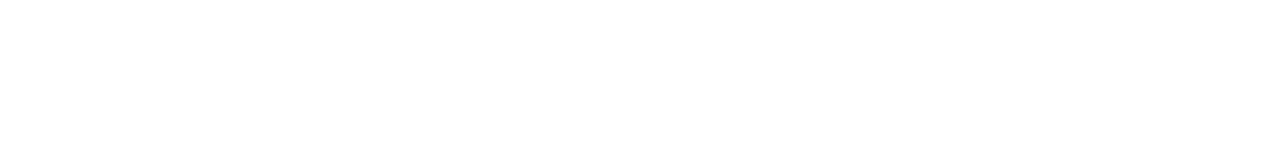
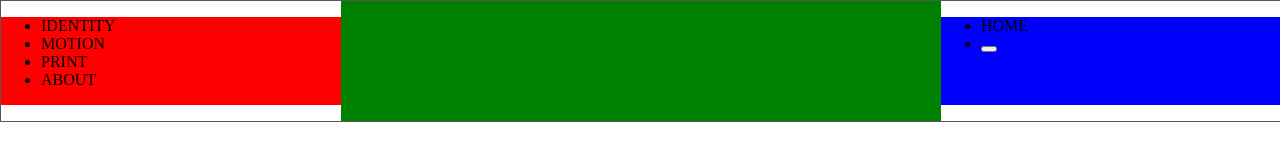
Before and after one commit to lukebbarker/lukebbarker.github.io, a plain HTML site: page index.html in a window 1280 px wide. Drawn offline with Linux system fonts and the light colour scheme.

Commit message:
Test Sync
Testing how syncing works between lukebbarker master branch and

```diff
--- a/css/index.css
+++ b/css/index.css
@@ -0,0 +1,6 @@
+/*Style Sheet for Luke B Barker Homepage*/
+
+body {
+  padding: 0;
+  margin: 0;
+}
--- a/css/navigation.css
+++ b/css/navigation.css
@@ -0,0 +1,27 @@
+/*Style Sheet for Luke B Barker Navigation Bar*/
+
+.navbar {
+  height: 120px;
+  width: 100%;
+  border: 1px solid #565656;
+  display: flex;
+  flex-flow: row wrap;
+}
+
+.nav-primaryLinks {
+  flex: 1;
+  background-color: red;
+  width: 100%;
+}
+
+.nav-brandingContainer {
+  flex: 2;
+  background-color: green;
+  width: 100%;
+}
+
+.nav-secondaryLinks {
+  flex: 1;
+  background-color: blue;
+  width: 100%;
+}
--- a/index.html
+++ b/index.html
@@ -22,6 +22,27 @@
 
     <body>
 
+        <div class="navbar">
+            <ul class="nav-primaryLinks">
+                <li>IDENTITY</li>
+                <li>MOTION</li>
+                <li>PRINT</li>
+                <li>ABOUT</li>
+            </ul>
+
+            <div class="nav-brandingContainer">
+            </div>
+
+            <ul class="nav-secondaryLinks">
+                <li>HOME</li>
+                <li class="nav-linkItemSecondary">
+                    <button class="burger"></button>
+                </li>
+            </ul>
+        </div>
+
+
+
 
 
         <footer class="footer">
```
